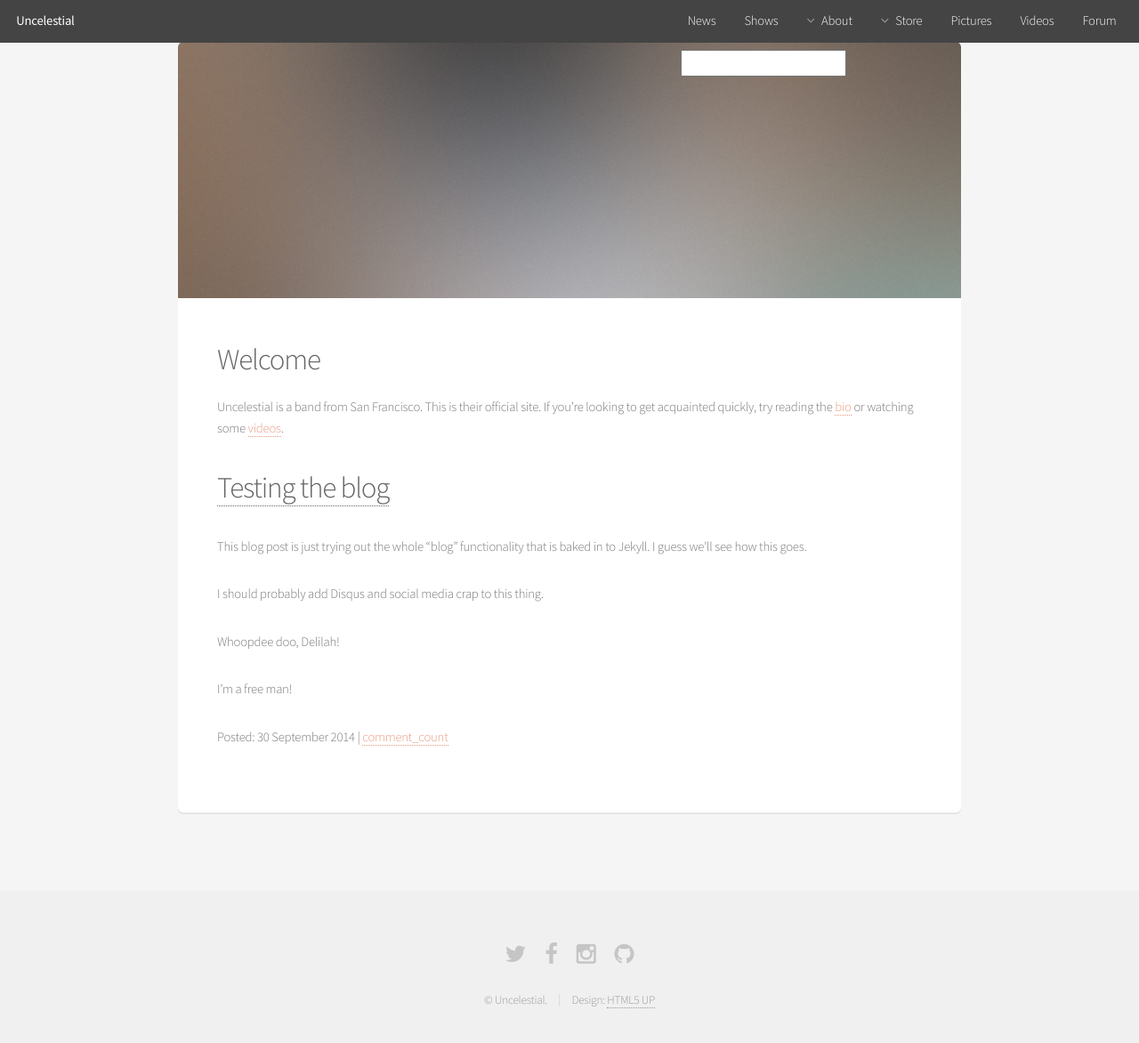
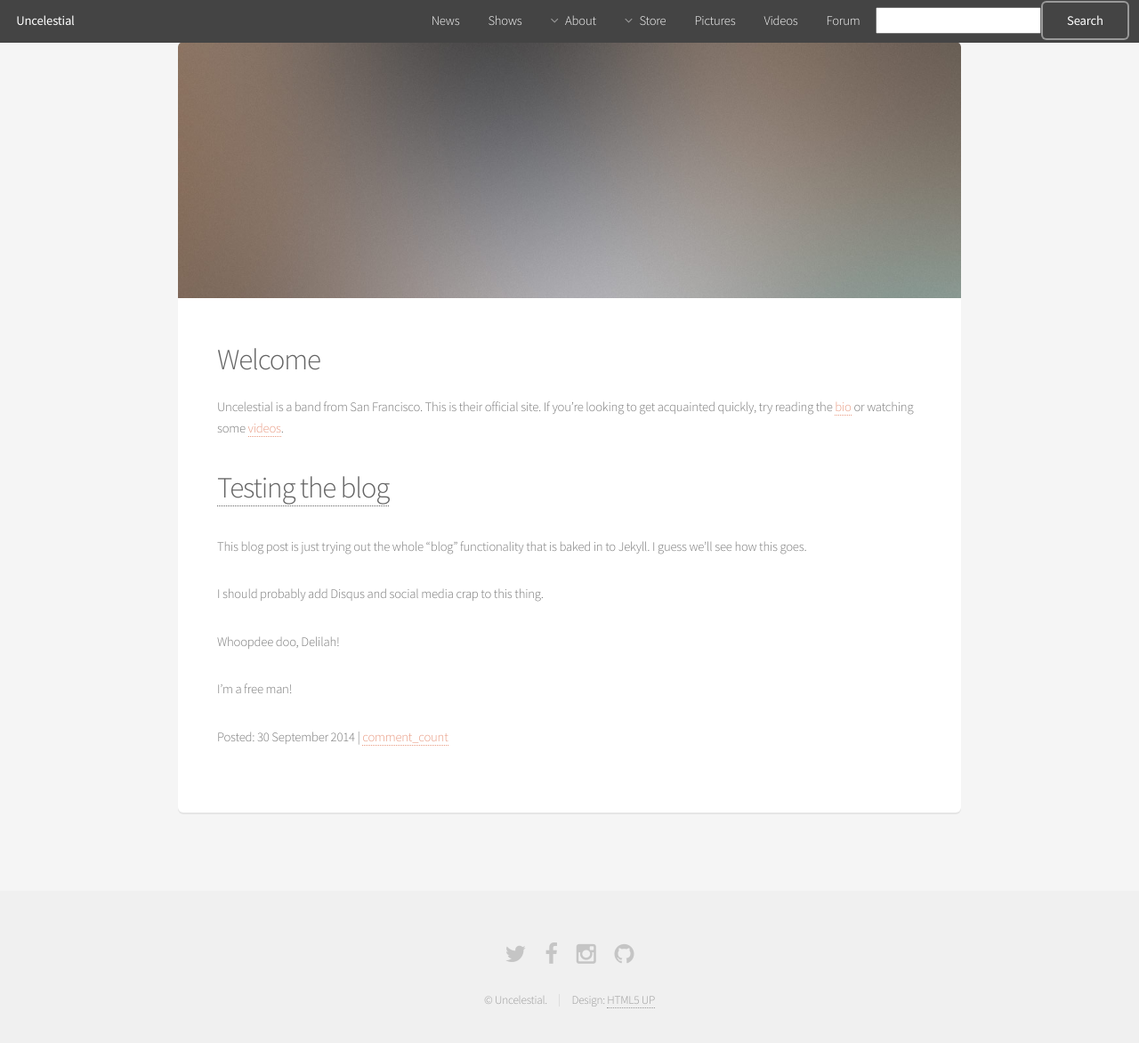
Before and after one commit to tvconefive/uncelestial.github.io, a Jekyll site: the page built from index.md, in a window 1280 px wide and 1219 px high. Shown: the top 1172 px of the window at 89% size. Built offline with Jekyll 4.4.1, drawn with Linux system fonts in a browser that asks for light colours; comment, search, counter and statistics services are not loaded.

Commit message:
Update alpha.html

```diff
--- a/_layouts/alpha.html
+++ b/_layouts/alpha.html
@@ -53,9 +53,7 @@
 						<li><a href="/pictures">Pictures</a></li>
 						<li><a href="/videos">Videos</a></li>
 						<li><a href="/forum">Forum</a></li>
-						<form action="/search">
-							<li><input type="search" id="q" name="q"></li>
-						</form>
+						<li><form action="/search"><input type="search" id="q" name="q"><input type="submit" value="Search"></form></li>
 					</ul>
 				</nav>
 			</header>
```
